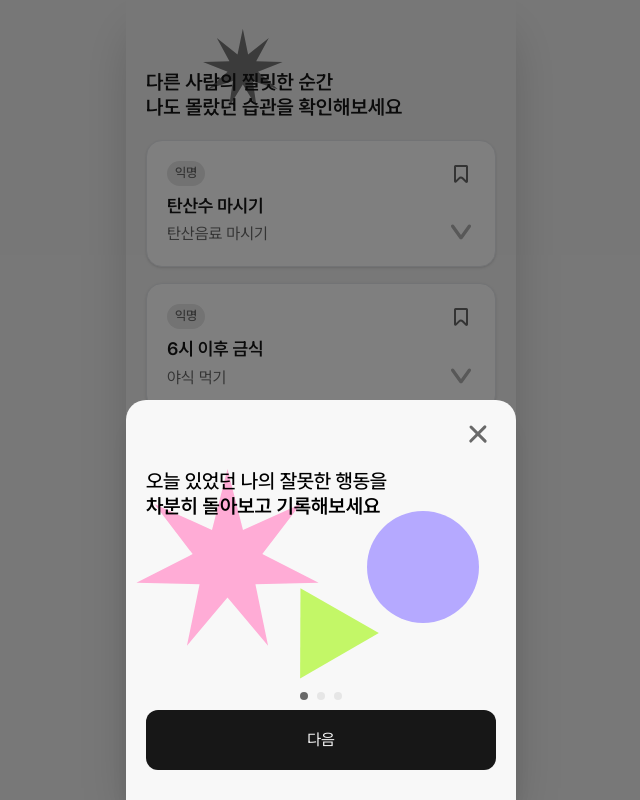
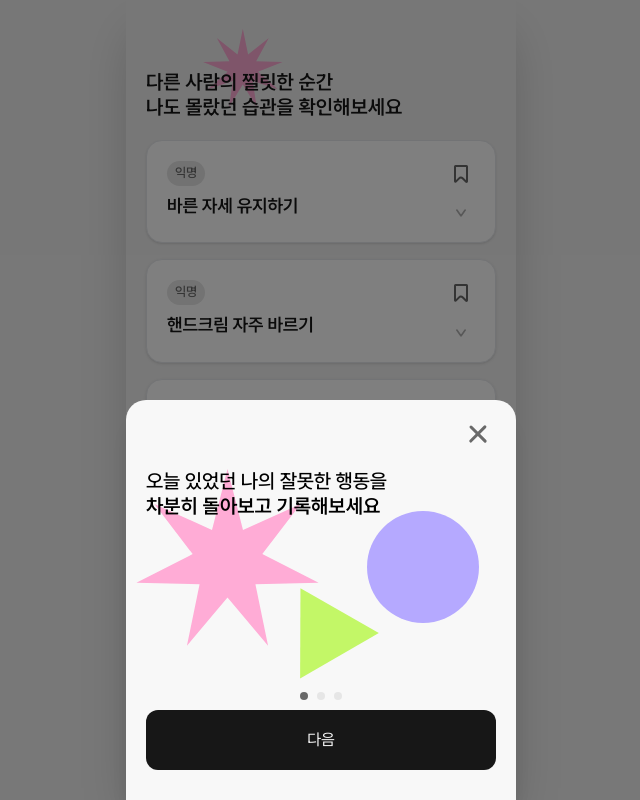
Before and after one commit to 7th-COKERTHON/Team2-Frontend, a Next.js app: page /explore in a window 1280 px wide. Shown: the top 800 px of the page, without its empty margins (319-959 px from the left). Built offline with nearby package versions, Linux system fonts and the light colour scheme.

Commit message:
fix: 디자인 수정

```diff
--- a/src/app/explore/page.tsx
+++ b/src/app/explore/page.tsx
@@ -7,8 +7,11 @@ import { useEffect, useRef, useState } from "react";
 import Dropdown from "@/assets/dropdown.svg";
 import Level1 from "@/assets/level1.svg";
 import Scrap from "@/assets/scrap.svg";
+import ScrapFill from "@/assets/scrap_fill.svg";
 
-import rawFeedData from "@/mock/feedData.json";
+import { NavigationBar } from "@/components/common/NavigationBar";
+
+import rawHabitData from "@/mock/feedData.json";
 
 interface FeedItem {
   id: number;
@@ -27,45 +30,53 @@ export default function ExplorePage() {
 
   const toastTimer = useRef<NodeJS.Timeout | null>(null);
 
+  // 1. mock 데이터로 초기화 + 로컬스토리지 복구
   useEffect(() => {
+    const initialize = async () => {
+      const saved = localStorage.getItem("savedFeedIds");
+      if (saved) setSavedIds(JSON.parse(saved));
+
       const now = new Date();
       const oneWeekAgo = new Date(now.getTime() - 7 * 24 * 60 * 60 * 1000);
 
-    const shuffled = [...rawFeedData].sort(() => 0.5 - Math.random());
-    const selectedRaw = shuffled.slice(0, 20);
-
-    const processed: FeedItem[] = selectedRaw.map(item => {
+      const processed: FeedItem[] = rawHabitData
+        .slice(0, 20)
+        .map((habit, idx) => {
           const randomTime =
             oneWeekAgo.getTime() +
             Math.random() * (now.getTime() - oneWeekAgo.getTime());
-
           return {
-        id: item.id,
+            id: idx,
             username: "익명",
-        badHabit: item.badHabit,
-        resolution: item.resolution,
+            badHabit: habit.badBehavior,
+            resolution: habit.resolution,
             date: new Date(randomTime),
           };
         });
 
-    queueMicrotask(() => {
       setFeeds(processed);
       setIsLoading(false);
-    });
+    };
+
+    initialize();
   }, []);
 
+  // 2. 저장 액션
   const handleSave = (id: number) => {
-    if (!savedIds.includes(id)) {
-      setSavedIds(prev => [...prev, id]);
+    let updatedIds: number[];
+
+    if (savedIds.includes(id)) {
+      updatedIds = savedIds.filter(savedId => savedId !== id);
+    } else {
+      updatedIds = [...savedIds, id];
     }
 
+    setSavedIds(updatedIds);
+    localStorage.setItem("savedFeedIds", JSON.stringify(updatedIds));
+
     setShowToast(true);
-
     if (toastTimer.current) clearTimeout(toastTimer.current);
-
-    toastTimer.current = setTimeout(() => {
-      setShowToast(false);
-    }, 3000);
+    toastTimer.current = setTimeout(() => setShowToast(false), 3000);
   };
 
   const handleGoHome = () => router.push("/");
@@ -73,19 +84,21 @@ export default function ExplorePage() {
   if (isLoading) return null;
 
   return (
-    <div className="bg-gray-20 relative flex min-h-screen w-full flex-col pb-10">
-      <div className="relative z-10 px-5 pt-[70px] pb-5">
-        <h1 className="text-h2 leading-tight text-gray-100">
+    <div className="bg-gray-20 relative flex h-screen w-full flex-col overflow-hidden">
+      {/* 헤더 */}
+      <div className="relative z-10 shrink-0 px-5 pt-[70px] pb-5">
+        <Level1 className="text-pink-10 pointer-events-none absolute top-[28px] left-[77px] z-0 h-[80px] w-[80px]" />
+        <h1 className="text-h2 relative z-10 leading-tight text-gray-100">
           다른 사람의 찔릿한 순간
         </h1>
-        <h1 className="text-h2 leading-tight text-gray-100">
+        <h1 className="text-h2 relative z-10 leading-tight text-gray-100">
           나도 몰랐던 습관을 확인해보세요
         </h1>
       </div>
 
-      <div className="flex w-full flex-col gap-4 px-5">
-        <Level1 className="pointer-events-none absolute top-[28px] right-[204px] left-[77px] z-0 h-[80px] w-[80px] opacity-50" />
-
+      {/* 피드 */}
+      <div className="scrollbar-hide flex-1 overflow-y-auto px-5 pb-[100px]">
+        <div className="flex flex-col gap-4">
           {feeds.map(feed => {
             const isSaved = savedIds.includes(feed.id);
 
@@ -108,36 +121,36 @@ export default function ExplorePage() {
                   </div>
                 </div>
 
-              <div className="flex flex-col items-end justify-between">
+                <div className="flex flex-col items-center justify-between">
                   <button
                     onClick={() => handleSave(feed.id)}
                     className="p-1 transition-transform active:scale-95"
                   >
-                  <Scrap
-                    style={{
-                      stroke: isSaved ? "#FF5C8A" : "#C4C4C4",
-                      fill: "none",
-                    }}
-                    className="h-5 w-5 transition-colors"
-                  />
+                    {isSaved ? <ScrapFill /> : <Scrap className="h-5 w-5" />}
                   </button>
-
                   <button className="p-1">
-                  <Dropdown className="text-gray-40 h-5 w-5" />
+                    <Dropdown className="text-gray-40 h-[10px] w-[10px]" />
                   </button>
                 </div>
               </div>
             );
           })}
         </div>
+      </div>
 
+      {/* 하단 네비 */}
+      <nav className="fixed inset-x-0 bottom-0 z-40 mx-auto max-w-[390px]">
+        <NavigationBar />
+      </nav>
+
+      {/* 토스트 */}
       {showToast && (
-        <div className="fixed right-0 bottom-[90px] left-0 z-50 flex justify-center px-5">
-          <div className="flex w-full max-w-[420px] items-center justify-between rounded-xl bg-[#FF9EC4] px-5 py-4 text-gray-100 shadow-lg">
-            <span className="text-b3 text-gray-100">다짐이 저장되었어요!</span>
+        <div className="animate-in fixed right-0 bottom-[102px] left-0 z-50 flex justify-center px-5">
+          <div className="flex w-full max-w-[350px] items-center justify-between rounded-xl bg-pink-50 px-5 py-4 text-gray-100 shadow-lg">
+            <span className="text-b3 font-medium">다짐이 저장되었어요!</span>
             <button
               onClick={handleGoHome}
-              className="font-semibold whitespace-nowrap text-gray-100"
+              className="font-bold whitespace-nowrap underline"
             >
               보러가기
             </button>
```
Also changed, not shown: src/assets/scrap_fill.svg (added). Lines whose indentation alone changed are shown as unchanged.
